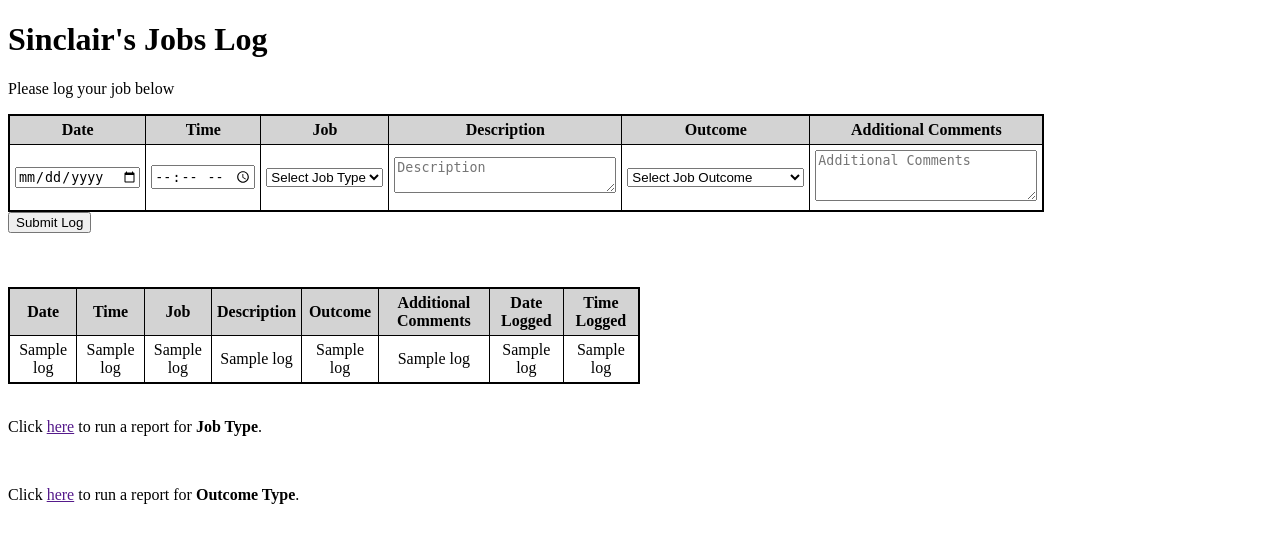
After one commit to SinclairPythonAkoto/jobs-log-FlaskHeroku-APP, a Python web app: template templates/homepage.html in a window 1280 px wide. The commit adds this page. Shown: the top 543 px of the page. Run offline with Jinja, Linux system fonts and the light colour scheme; the template is opened without the code that fills it: most values are stand-ins (such as "Sample title", 1, 10 or a date in 2020).

Commit message:
basic jobs log homepage - changes to py file & homepage.html

```diff
--- /dev/null
+++ b/templates/homepage.html
@@ -0,0 +1,86 @@
+{% extends "index.html" %}
+{% block body %}
+
+<h1>Sinclair's Jobs Log</h1>
+
+<p>Please log your job below</p>
+
+<form action="{{ url_for('home') }}" method='post'>
+    <table>
+        <tr>
+            <th>Date</th>
+            <th>Time</th>
+            <th>Job</th>
+            <th>Description</th>
+            <th>Outcome</th>
+            <th>Additional Comments</th>
+      </tr>
+      <tr>
+        <td>
+            <input type="date" name="job_date">
+        </td>
+        <td>
+            <input type="time" name="job_time">
+        </td>
+        <td>
+            <select name="job_options">
+               <option disabled selected value="">Select Job Type</option>
+               <option value="installs">Installs</option>
+               <option value="maintenance">Maintenance</option>
+               <option value="room_check">Room Check</option>
+               <option value="audit_checks">Audit Checks</option>
+               <option value="project_installs">Project Installs</option>
+            </select>
+         </td>
+         <td>
+            <textarea row="3" cols="25%" placeholder="Description" name="description"></textarea>
+         </td>
+         <td>
+            <select name="job_outcome">
+               <option disabled selected value="">Select Job Outcome</option>
+               <option value="issue_resolved">Resolved: Issue Resolved</option>
+               <option value="ongoing_issue">Resolved: Ongoing Issue</option>
+               <option value="placed_order">Ordered New Parts</option>
+               <option value="escalated">Escalated - Third Party</option>
+            </select>
+         </td>
+         <td>
+            <textarea rows="3" cols="25%" placeholder="Additional Comments" name="additional_comments"></textarea>
+         </td>
+      </tr>
+    </table>
+    <button type="submit">Submit Log</button>
+</form>
+<br>
+<br>
+<br>
+<table>
+   <tr>
+      <th>Date</th>
+      <th>Time</th>
+      <th>Job</th>
+      <th>Description</th>
+      <th>Outcome</th>
+      <th>Additional Comments</th>
+      <th>Date Logged</th>
+      <th>Time Logged</th>
+   </tr>
+   {% for log in entry %}
+   <tr>
+      <td>{{ log[1] }}</td>
+      <td>{{ log[2] }}</td>
+      <td>{{ log[3] }}</td>
+      <td>{{ log[4] }}</td>
+      <td>{{ log[5] }}</td>
+      <td>{{ log[6] }}</td>
+      <td>{{ log[7] }}</td>
+      <td>{{ log[8] }}</td>
+   </tr>
+   {% endfor %}
+</table>
+<br>
+<p>Click <a href="">here</a> to run a report for <strong>Job Type</strong>.<p>
+<br>
+<p>Click <a href="">here</a> to run a report for <strong>Outcome Type</strong>.<p>
+
+{% endblock %}
--- a/templates/index.html
+++ b/templates/index.html
@@ -23,11 +23,7 @@
     </style>
 </head>
 <body>
-    <h1>Hello World</h1>
-
-    <p><strong>This is a random string</strong></p>
-
-    <p>Hello Daniella! Today is bloodly BLAZING! Hope you had a good day at work today !</p>
+    {% block body %}{% endblock %}
 </body>
 
 </html>
```
Also changed, not shown: app.py (+7 -4 lines).
